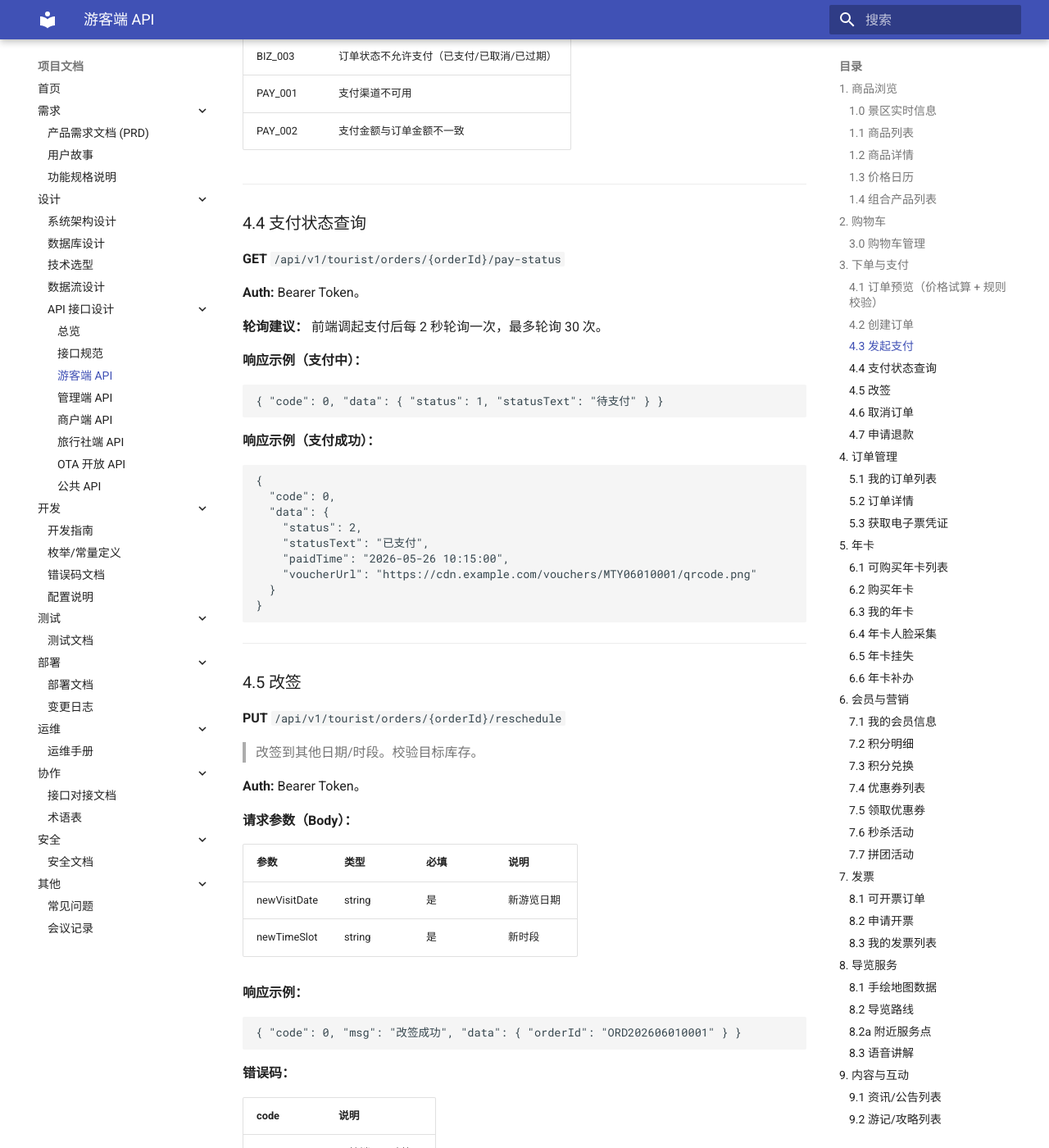
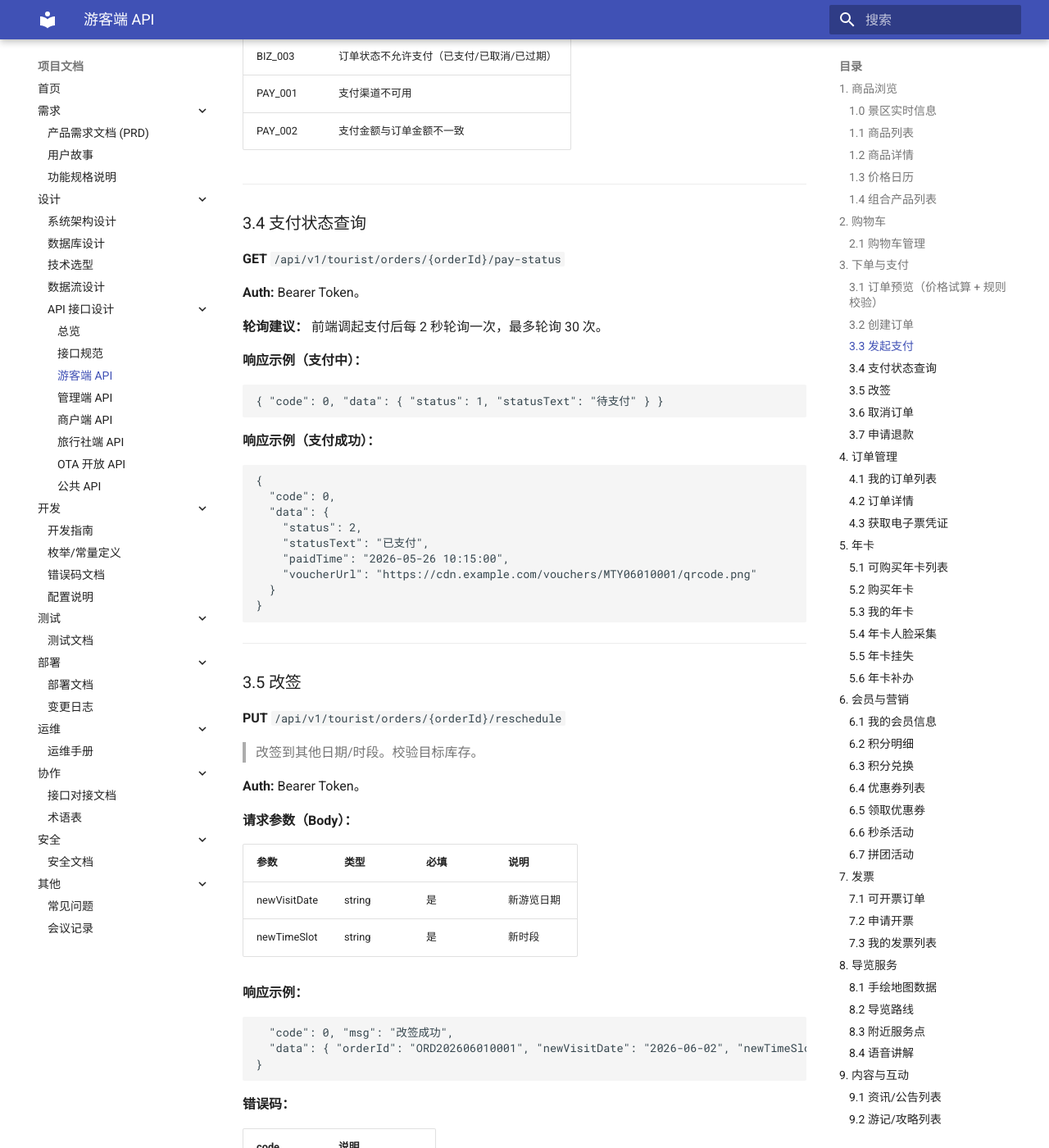
Before and after one commit to 4k48-o/u_trip_doc, an MkDocs documentation site: the page built from docs/design/api/tourist.md, in a window 1280 px wide and 1400 px high, scrolled down 11753 px. Shown: the whole window at 82% size. Built offline with MkDocs 1.6.1 and Material for MkDocs 9.7.7, drawn with Linux system fonts in a browser that asks for light colours; some of the changed text lies outside the part shown.

````diff
--- a/docs/design/api/tourist.md
+++ b/docs/design/api/tourist.md
@@ -272,7 +272,7 @@
 
 ## 2. 购物车
 
-### 3.0 购物车管理
+### 2.1 购物车管理
 
 > 未登录用户以设备 ID 标识购物车，登录后自动合并。
 
@@ -295,7 +295,7 @@
 
 ## 3. 下单与支付
 
-### 4.1 订单预览（价格试算 + 规则校验）
+### 3.1 订单预览（价格试算 + 规则校验）
 
 **POST** `/api/v1/tourist/orders/preview`
 
@@ -399,7 +399,7 @@
 
 ---
 
-### 4.2 创建订单
+### 3.2 创建订单
 
 **POST** `/api/v1/tourist/orders`
 
@@ -460,7 +460,7 @@ X-Idempotent-Key: uuid-v4
 
 ---
 
-### 4.3 发起支付
+### 3.3 发起支付
 
 **POST** `/api/v1/tourist/orders/{orderId}/pay`
 
@@ -504,7 +504,7 @@ X-Idempotent-Key: uuid-v4
 
 ---
 
-### 4.4 支付状态查询
+### 3.4 支付状态查询
 
 **GET** `/api/v1/tourist/orders/{orderId}/pay-status`
 
@@ -532,7 +532,7 @@ X-Idempotent-Key: uuid-v4
 
 ---
 
-### 4.5 改签
+### 3.5 改签
 
 **PUT** `/api/v1/tourist/orders/{orderId}/reschedule`
 
@@ -549,7 +549,9 @@ X-Idempotent-Key: uuid-v4
 
 **响应示例：**
 ```json
-{ "code": 0, "msg": "改签成功", "data": { "orderId": "ORD202606010001" } }
+  "code": 0, "msg": "改签成功",
+  "data": { "orderId": "ORD202606010001", "newVisitDate": "2026-06-02", "newTimeSlot": "10:00-12:00", "reservationStatus": 3 }
+}
 ```
 
 **错误码：**
@@ -561,7 +563,7 @@ X-Idempotent-Key: uuid-v4
 
 ---
 
-### 4.6 取消订单
+### 3.6 取消订单
 
 **POST** `/api/v1/tourist/orders/{orderId}/cancel`
 
@@ -574,7 +576,7 @@ X-Idempotent-Key: uuid-v4
 
 ---
 
-### 4.7 申请退款
+### 3.7 申请退款
 
 **POST** `/api/v1/tourist/orders/{orderId}/refund`
 
@@ -739,7 +741,7 @@ X-Idempotent-Key: uuid-v4
 
 ## 5. 年卡
 
-### 6.1 可购买年卡列表
+### 5.1 可购买年卡列表
 
 **GET** `/api/v1/tourist/annual-cards`
 
@@ -757,7 +759,7 @@ X-Idempotent-Key: uuid-v4
 }
 ```
 
-### 6.2 购买年卡
+### 5.2 购买年卡
 
 **POST** `/api/v1/tourist/annual-cards/purchase`
 
@@ -769,7 +771,7 @@ X-Idempotent-Key: uuid-v4
 | quantity | int | 是 | 购买数量（可为家人购买） |
 | visitors | array | 是 | 持卡人信息（姓名+证件号+AES加密+人脸采集） |
 
-### 6.3 我的年卡
+### 5.3 我的年卡
 
 **GET** `/api/v1/tourist/annual-cards/my`
 
@@ -793,7 +795,7 @@ X-Idempotent-Key: uuid-v4
 }
 ```
 
-### 6.4 年卡人脸采集
+### 5.4 年卡人脸采集
 
 **POST** `/api/v1/tourist/annual-cards/{cardNo}/face-collect`
 
@@ -817,7 +819,7 @@ X-Idempotent-Key: uuid-v4
 
 > 质量分 < 0.8 时返回 "照片质量不合格，请重新拍摄"，并提示具体要求。
 
-### 6.5 年卡挂失
+### 5.5 年卡挂失
 
 **POST** `/api/v1/tourist/annual-cards/{cardNo}/report-loss`
 
@@ -829,7 +831,7 @@ X-Idempotent-Key: uuid-v4
 
 **响应：** `{ "code": 0, "data": { "cardNo": "AC20260501001", "status": 2, "statusText": "已挂失" } }`
 
-### 6.6 年卡补办
+### 5.6 年卡补办
 
 **POST** `/api/v1/tourist/annual-cards/{cardNo}/reissue`
 
@@ -849,7 +851,7 @@ X-Idempotent-Key: uuid-v4
 
 ## 6. 会员与营销
 
-### 7.1 我的会员信息
+### 6.1 我的会员信息
 
 **GET** `/api/v1/tourist/member/info`
 
@@ -876,7 +878,7 @@ X-Idempotent-Key: uuid-v4
 }
 ```
 
-### 7.2 积分明细
+### 6.2 积分明细
 
 **GET** `/api/v1/tourist/member/points-log`
 
@@ -898,7 +900,7 @@ X-Idempotent-Key: uuid-v4
 | description | 业务描述 |
 | createTime | 时间 |
 
-### 7.3 积分兑换
+### 6.3 积分兑换
 
 **POST** `/api/v1/tourist/member/points-exchange`
 
@@ -907,7 +909,7 @@ X-Idempotent-Key: uuid-v4
 | benefitId | string | 是 | 权益 ID |
 | quantity | int | 是 | 兑换数量 |
 
-### 7.4 优惠券列表
+### 6.4 优惠券列表
 
 **GET** `/api/v1/tourist/coupons`
 
@@ -915,10 +917,10 @@ X-Idempotent-Key: uuid-v4
 
 | 参数 | 类型 | 必填 | 说明 |
 |------|------|------|------|
-| status | int | 否 | 0未使用 / 1已使用 / 2已过期 |
+| status | int | 否 | 0未使用(已领取) / 1已使用 / 2已过期 |
 | usableFor | string | 否 | 传入 SPU ID，筛选该商品可用的券 |
 
-### 7.5 领取优惠券
+### 6.5 领取优惠券
 
 **POST** `/api/v1/tourist/coupons/receive`
 
@@ -930,7 +932,7 @@ X-Idempotent-Key: uuid-v4
 
 ---
 
-### 7.6 秒杀活动
+### 6.6 秒杀活动
 
 **GET** `/api/v1/tourist/seckill`
 
@@ -960,7 +962,7 @@ X-Idempotent-Key: uuid-v4
 }
 ```
 
-### 7.7 拼团活动
+### 6.7 拼团活动
 
 **GET** `/api/v1/tourist/group-buy`
 
@@ -975,13 +977,13 @@ X-Idempotent-Key: uuid-v4
 
 ## 7. 发票
 
-### 8.1 可开票订单
+### 7.1 可开票订单
 
 **GET** `/api/v1/tourist/invoices/orders`
 
 **Auth:** Bearer Token。返回已支付/已核销且未开票的订单。
 
-### 8.2 申请开票
+### 7.2 申请开票
 
 **POST** `/api/v1/tourist/invoices/apply`
 
@@ -999,11 +1001,11 @@ X-Idempotent-Key: uuid-v4
 ```json
 {
   "code": 0,
-  "data": { "applyId": "INV20260501001", "status": 0, "statusText": "待开具" }
+  "data": { "applyNo": "INV20260501001", "status": 0, "statusText": "待开具" }
 }
 ```
 
-### 8.3 我的发票列表
+### 7.3 我的发票列表
 
 **GET** `/api/v1/tourist/invoices`
 
@@ -1044,7 +1046,7 @@ X-Idempotent-Key: uuid-v4
 |------|------|------|------|
 | routeType | string | 否 | recommend / family / senior / quick |
 
-### 8.2a 附近服务点
+### 8.3 附近服务点
 
 **GET** `/api/v1/tourist/guide/nearby`
 
````
Also changed, not shown: other parts of docs/design/api/tourist.md (+7 -5 lines), docs/design/database.md (+52 -5 lines), docs/development/enums.md (+1 -0 lines).
